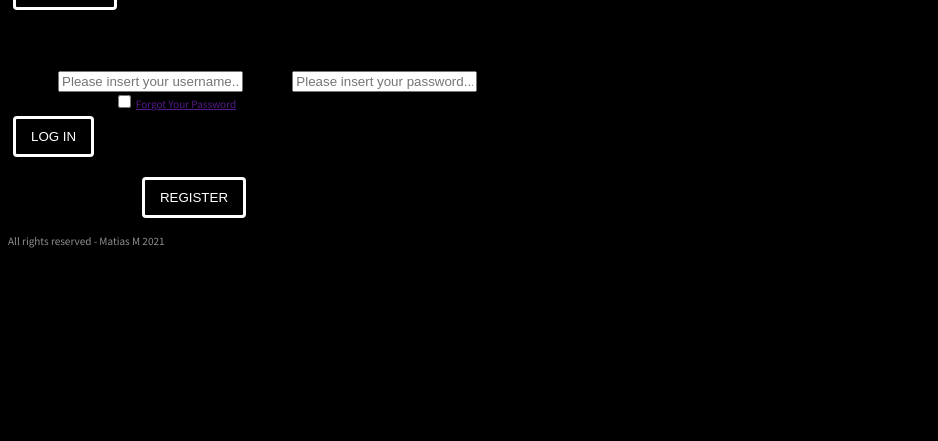
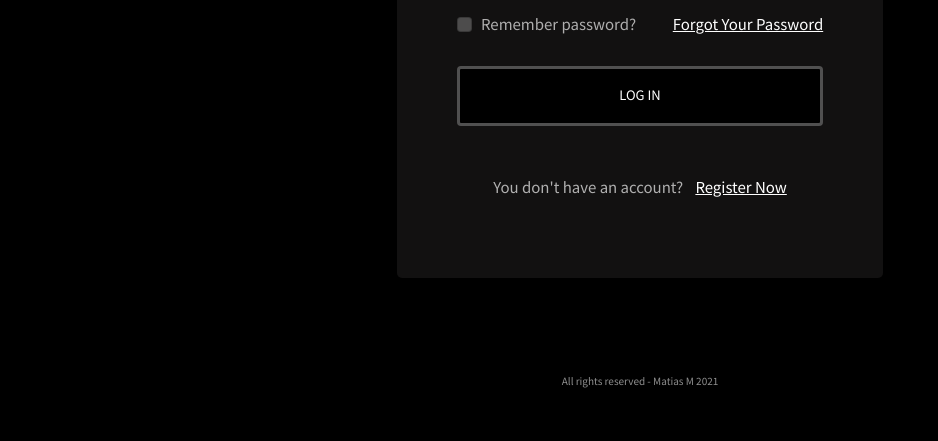
Before and after one commit to MatiasMas/MatiasMas-CoderHouse-Project, a website: page login.html in a window 1280 px wide. Shown: the part 375-816 px from the top of the page, without its empty margins (0-938 px from the left). Drawn offline with nearby package versions, Linux system fonts and the light colour scheme.

Commit message:
Login page from zero with full sass nesting and media queries

```diff
--- a/login.html
+++ b/login.html
@@ -5,38 +5,50 @@
     <meta http-equiv="X-UA-Compatible" content="IE=edge">
     <meta name="viewport" content="width=device-width, initial-scale=1.0">
     <title>MatGames | Login Page</title>
-    <link rel="stylesheet" href="css/styles.css">
+    <link rel="preconnect" href="https://fonts.googleapis.com">
+    <link rel="preconnect" href="https://fonts.gstatic.com" crossorigin>
     <link href="https://fonts.googleapis.com/css2?family=Noto+Sans+TC:wght@100;300;400;700&display=swap" rel="stylesheet">
+    <link href="https://cdn.jsdelivr.net/npm/bootstrap@5.1.0/dist/css/bootstrap.min.css" rel="stylesheet" integrity="sha384-KyZXEAg3QhqLMpG8r+8fhAXLRk2vvoC2f3B09zVXn8CA5QIVfZOJ3BCsw2P0p/We" crossorigin="anonymous">
+    <link rel="stylesheet" href="css/normalize.css"/>
+    <link rel="stylesheet" href="css/styles.css"/>
 </head>
-<body>
-    <header class="header">
+<body class="login container">
+    <!-- <header class="header__login">
         <a href="index.html"><img class="header__logo" src="images/logo.png" alt="Company-Icon"/></a>
         <div class="header__buttons">
             <a href="register.html"><input class="button" type="button" value="Register" /></a>
         </div>
-    </header>
-    <main class="main__login">
-        <h1 class="form__title">MatGames Store</h1>
-        <section class="form__section">
-            <form class="form__fieldSet" action="GET">
-                <label class="field__label" for="username">Username</label>
-                <input class="input" type="text" name="username" id="username" placeholder="Please insert your username...">
-                <label class="field__label" for="password">Password</label>
-                <input class="input" type="password" name="password" id="password" placeholder="Please insert your password...">
-                <div class="remember__section">
-                    <label class="field__label" for="remember-password">Remember password?</label>
-                    <input type="checkbox" name="remember-password" id="remember-password" value="1">
-                    <a href="">Forgot Your Password</a>
+    </header> -->
+    <main class="main__login row justify-content-center">
+        <h1 class="main__login--title d-flex justify-content-center"><a href="index.html">MatGames Store</a></h1>
+        <section class="main__login__form">
+            <h2 class="main__login__form--title">LOG IN WITH YOUR ACCOUNT</h2>
+            <form class="main__login__form__fieldset" action="GET">
+                <div>
+                    <!-- <label class="main__login__form__fieldset--label form-label" for="username">Username</label> -->
+                    <input class="main__login__form__fieldset--input form-control" type="text" name="username" id="username" placeholder="Username">
                 </div>
-                <input id="login__button" class="button" type="submit" value="Log in">
+                <div>
+                    <!-- <label class="main__login__form__fieldset--label form-label" for="password">Password</label> -->
+                    <input class="main__login__form__fieldset--input form-control" type="password" name="password" id="password" placeholder="Password">
+                </div>
+                <div class="main__login__form__fieldset__remember d-flex justify-content-between">
+                    <div>
+                        <input class="main__login__form__fieldset__remember--input form-check-input" type="checkbox" name="remember-password" id="remember-password" value="1">
+                        <label class="main__login__form__fieldset__remember--label form-check-label" for="remember-password">Remember password?</label>
+                    </div>
+                    <a class="main__login__form__fieldset__remember--link" href="">Forgot Your Password</a>
+                </div>
+                <input class="main__login__form__fieldset--submit button" type="submit" value="Log in">
             </form>
-            <p>
-                You don't have an account? <a href="register.html"><input class="button" type="button" value="Register" /></a>
-            </p>
+            <div class="main__login__form__register">
+                <span class="main__login__form__register--text">You don't have an account?</span>
+                <a class="main__login__form__register--link" href="register.html">Register Now</a>
+            </div>
         </section>
     </main>
-    <footer class="footer">
-        <p class="footer__text">All rights reserved - Matias M 2021</p>
+    <footer class="footer__login footer row">
+        <p class="footer__login-text d-flex justify-content-center align-items-center">All rights reserved - Matias M 2021</p>
     </footer>
 </body>
 </html>
--- a/scss/_variables.scss
+++ b/scss/_variables.scss
@@ -0,0 +1,3 @@
+$background-black-low-opacity: rgba(0, 0, 0, 0.897);
+$background-orange-low-opacity: rgba(255, 166, 0, 0.15);
+$font-size-mobile: 2rem;
--- a/scss/pages/_home.scss
+++ b/scss/pages/_home.scss
@@ -20,13 +20,13 @@
     margin: 0;
 }
 
-.main__block__options--menu {
+.main__home__options--menu {
     text-align: center;
-    background-color: rgba(0, 0, 0, 0.897);
+    background-color: $background-black-low-opacity;
 }
 
 #offcanvasNavbar {
-    background-color: rgba(8, 8, 8, 0.719);
+    background-color: $background-black-low-opacity;
 }
 
 .close__swipe__button {
@@ -42,12 +42,12 @@
 }
 
 .loginRegister__options {
-    background-color: rgba(255, 166, 0, 0.15);
+    background-color: $background-orange-low-opacity;
     border-radius: 4px;
 }
 
 .sidebar__options {
-    background-color: rgba(255, 166, 0, 0.15);
+    background-color: $background-orange-low-opacity;
     border-radius: 4px;
 }
 
--- a/scss/pages/_login.scss
+++ b/scss/pages/_login.scss
@@ -0,0 +1,109 @@
+.main__login {
+    height: 90vh;
+
+    &--title {
+        margin-top: 50px;
+
+        a {
+            color: white;
+            text-decoration: none;
+        }
+    }
+
+    &__form {
+        width: 95%;
+
+        &--title {
+            color: white;
+            margin-bottom: 23px;
+            text-align: center;
+        }
+
+        &__fieldset {
+            &--label {
+                color: white;
+            }
+
+            &--input {
+                background-color: $background-black-low-opacity;
+                height: 45px;
+                margin-bottom: 25px;
+                font-size: 1.5rem;
+                color: white;
+                border-color: rgb(63, 62, 62);
+                padding: 30px 30px 30px 25px;
+                transition: all 0.3s;
+
+                &:focus {
+                    background-color: rgba(0, 0, 0, 0.767);
+                    color: white;
+                    transform: scale(1.03, 1.03);
+                }
+            }
+
+            &__remember {
+                &--label {
+                    color: rgba(255, 255, 255, 0.664);
+                    font-size: 1.5rem;
+                    margin-right: 5px;
+                }
+
+                &--input {
+                    font-size: 15px;
+                    background-color: rgba(128, 128, 128, 0.541);
+                    margin-right: 7px;
+                }
+
+                &--link {
+                    font-size: 1.5rem;
+                    color: white;
+                }
+            }
+
+            &--submit {
+                width: 100%;
+                margin: 0px;
+                margin-top: 30px;
+                height: 60px;
+                font-size: 1.3rem;
+                border-color: rgba(255, 255, 255, 0.315);
+
+                &:hover {
+                    transform: scale(1.05, 1.05);
+                }
+            }
+        }
+
+        &__register {
+            margin-top: 50px;
+            text-align: center;
+
+            &--text {
+                font-size: 1.5rem;
+                color: rgba(255, 255, 255, 0.671);
+            }
+
+            &--link {
+                font-size: 1.5rem;
+                margin-left: 10px;
+                color: white;
+            }
+        }
+    }
+}
+
+@media screen and (min-width: 600px) {
+    .login {
+        display: flex;
+        flex-direction: column;
+        justify-content: center;
+        width: 40%;
+    }
+
+    .main__login__form {
+        background-color: rgba(31, 30, 30, 0.584);
+        padding: 80px 60px 80px 60px;
+        margin-bottom: 70px;
+        border-radius: 5px;
+    }
+}
```
Also changed, not shown: index.html (+32 -32 lines), css/styles.css.
